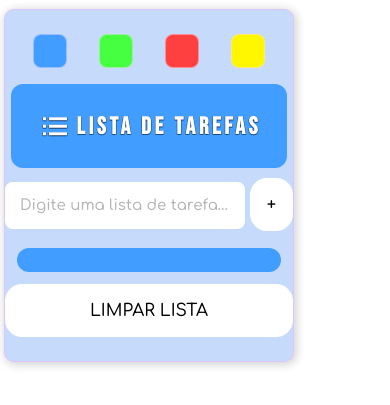
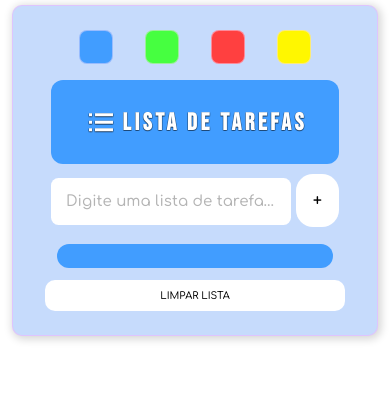
Before and after one commit to silashorta/to-do-list, a plain HTML site: page index.html in a window 390 px wide. Shown: the part 117-522 px from the top of the page. Drawn offline with nearby package versions, Linux system fonts and the light colour scheme.

Commit message:
Update style.css

```diff
--- a/style.css
+++ b/style.css
@@ -247,12 +247,14 @@
    }
    @media (max-width: 425px) {
        #limparLista{
+           width: 30em;
+           font-size: 10px;
            margin: 0 auto;
            padding: 1em 5em;
        }
        .blocoPaletas{
-           margin: 0.25em;
-           padding: 1.5em 0em;
+           margin: 0 auto;
+           padding: 1.5em 2em;
        }
        .digitaTexto{
            width: 14em;
```
